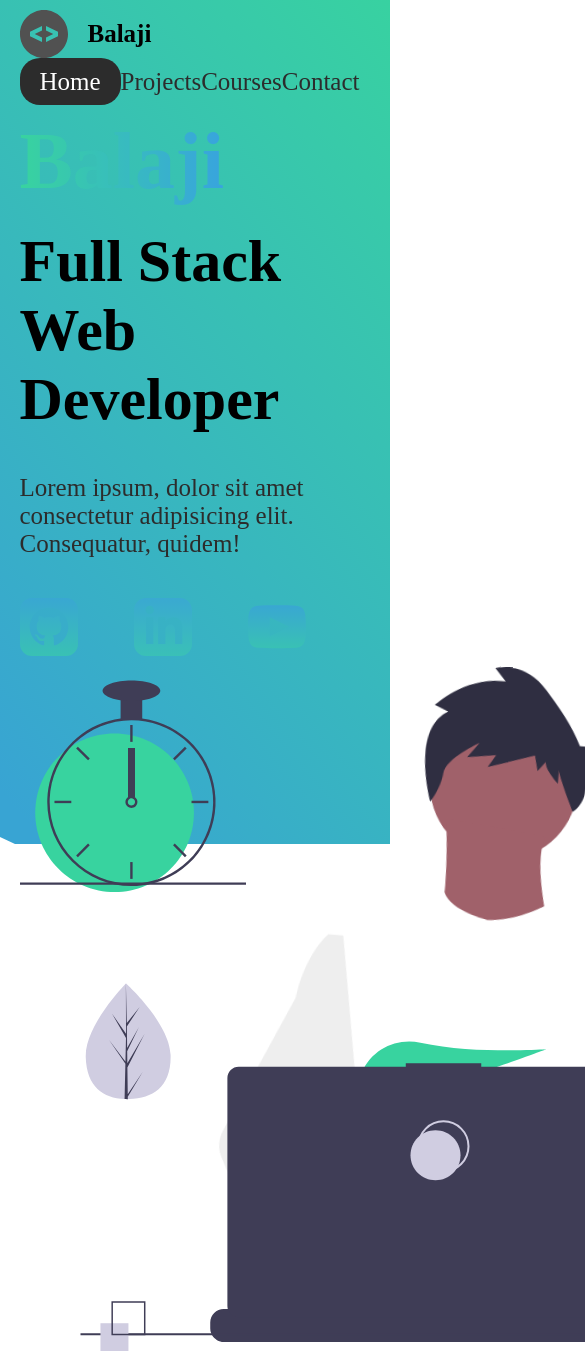
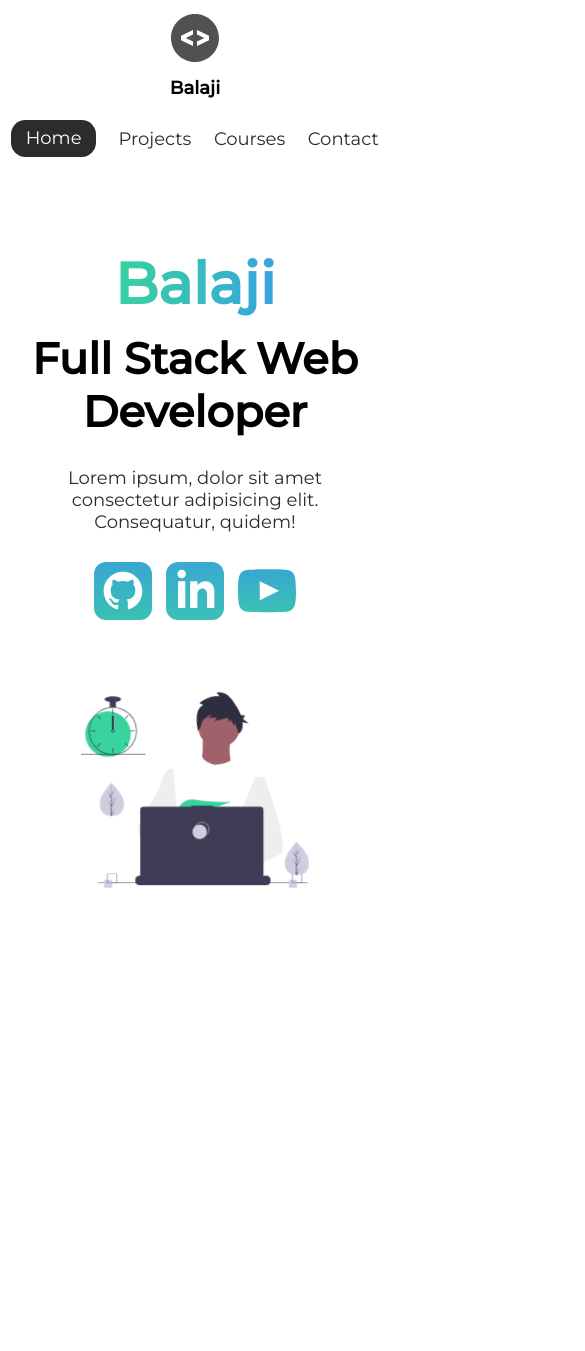
Before and after one commit to SaiBalaji202/my-portfolio, a plain HTML site: page index.html in a window 390 px wide. Shown: the top 1351 px of the page, 585 px wide, since content can reach past the window. After the commit the page ends 924 px from the top, so only its background shows below. Drawn offline with Linux system fonts and the light colour scheme.

Commit message:
Added Mobile Responsivenes

```diff
--- a/index.html
+++ b/index.html
@@ -5,6 +5,7 @@
     <meta charset="UTF-8">
     <meta name="viewport" content="width=device-width, initial-scale=1.0">
     <meta name="description" content="Balaji is a Web Developer and a YouTuber" />
+    <link href="https://fonts.googleapis.com/css2?family=Montserrat:wght@400;500&display=swap" rel="stylesheet">
     <link rel="stylesheet" href="./css/style.css">
     <title>Balaji | Web Developer & YouTuber</title>
 </head>
--- a/styles/_global.scss
+++ b/styles/_global.scss
@@ -5,6 +5,7 @@
 }
 
 html {
+  font-family: 'Montserrat', sans-serif;
   font-size: 62.5%;
 }
 
--- a/styles/_intro.scss
+++ b/styles/_intro.scss
@@ -1,6 +1,7 @@
 .main-head {
   width: 95%;
   margin: 0 0 0 auto;
+}
 
 nav {
   @include flex(space-between, center, row);
@@ -20,7 +21,6 @@
   ul {
     @include flex(space-around, center, row);
     flex: 1 1 40rem;
-    }
   }
 }
 
--- a/styles/style.scss
+++ b/styles/style.scss
@@ -16,3 +16,74 @@ $gray-text: #2c2c2c;
 
 @import './global';
 @import './intro';
+
+@media screen and (max-width: 1440px) {
+  svg {
+    width: 100%;
+    height: 100%;
+  }
+}
+
+@media screen and (max-width: 1332px) {
+  html {
+    font-size: 53%;
+  }
+
+  svg {
+    width: 80%;
+    height: 80%;
+  }
+
+  .splash {
+    display: none;
+  }
+
+  nav {
+    width: 100%;
+  }
+}
+
+@media screen and (max-width: 754px) {
+  html {
+    font-size: 45%;
+  }
+
+  svg {
+    width: 65%;
+    height: 65%;
+  }
+
+  .main-head {
+    width: 100%;
+  }
+
+  nav {
+    .logo {
+      @include flex(center, center, column);
+      flex: 1 1 20rem;
+      margin-top: 2rem;
+    }
+
+    ul {
+      flex: 1 1 60rem;
+      margin: 2rem auto;
+    }
+  }
+
+  .intro-text {
+    margin-top: 5rem;
+    text-align: center;
+  }
+
+  .intro-social {
+    @include flex(center, center, row);
+
+    a:not(:last-of-type) {
+      margin-right: 2rem;
+    }
+  }
+
+  .intro-images {
+    text-align: center;
+  }
+}
```
Also changed, not shown: css/style.css, img/me.png (deleted), 1 other file. Lines whose indentation alone changed are shown as unchanged.
